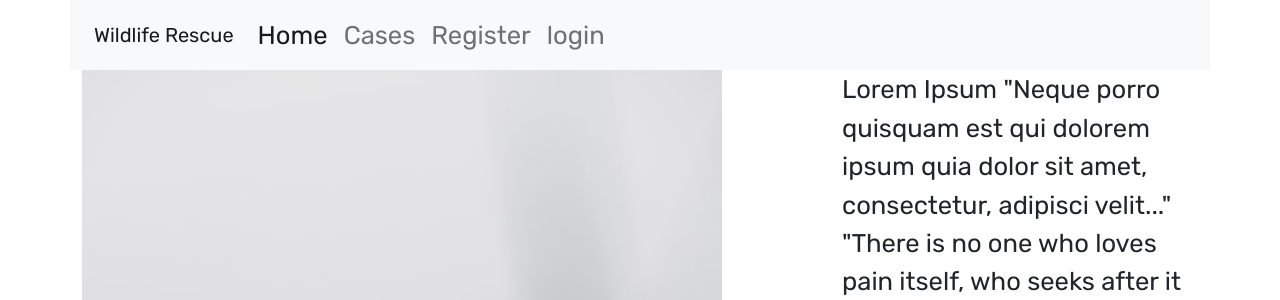
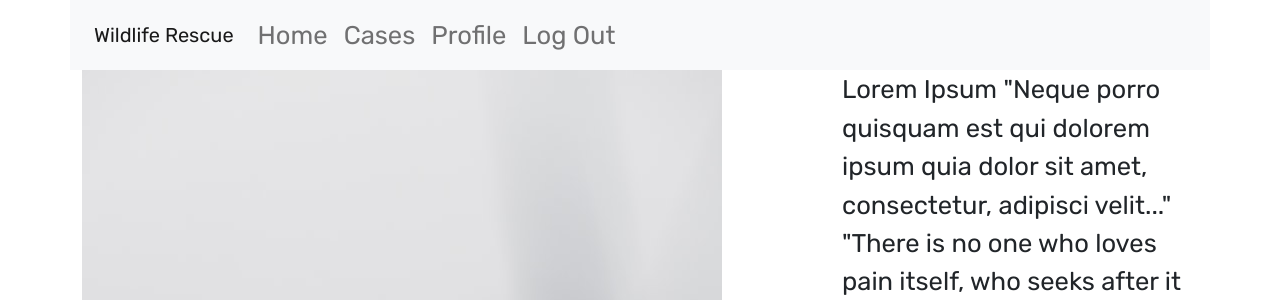
Before and after one commit to kenwals/Wildlife-Rescue, a Flask app: page / in a window 1280 px wide. Shown: the top 300 px of the page. Run offline with Flask 2, Linux system fonts and the light colour scheme; the visitor is signed in with stand-in values (Sample User, id 1); some libraries are stand-ins or nearby versions.

Commit message:
Update base.html
links on navbar updated for new pages that were ready

```diff
--- a/templates/base.html
+++ b/templates/base.html
@@ -20,10 +20,15 @@
               </button>
               <div class="collapse navbar-collapse" id="navbarNavAltMarkup">
                 <div class="navbar-nav">
-                  <a class="nav-link active" aria-current="page" href="#">Home</a>
+                  <a class="nav-link"  href="{{ url_for('home_page') }}">Home</a>
                   <a class="nav-link" href="#">Cases</a>
+                  {% if session.user %}
+                  <a class="nav-link" href="{{ url_for('profile', username=session['user']) }}"> Profile </a>
+                  <a class="nav-link" href="{{ url_for('logout') }}"> Log Out </a>
+                  {% else %}
                   <a class="nav-link" href="{{ url_for('register') }}">Register</a>
-                  <a class="nav-link" href="#">login</a>
+                  <a class="nav-link" href="{{ url_for('login') }}">login</a>
+                  {% endif %}
                   <a class="nav-link disabled visually-hidden" href="#" tabindex="-1" aria-disabled="true">Disabled</a>
                 </div>
               </div>
```
